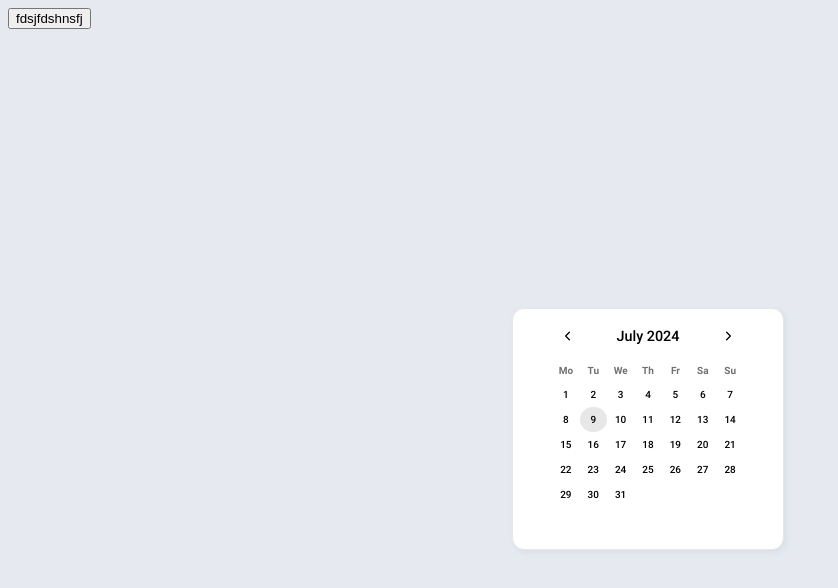
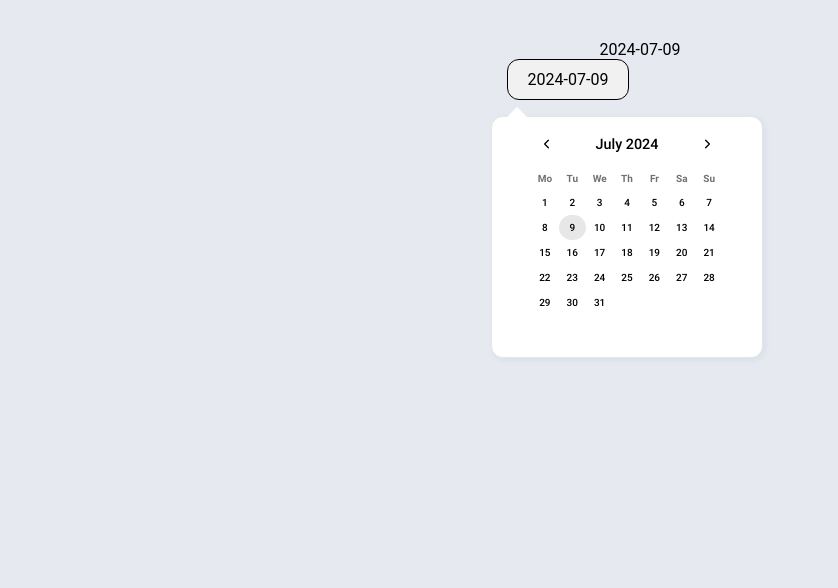
Before and after one commit to Mwiert/miniSpa, a Vue app: page /timebenders in a window 1280 px wide. Shown: the top 588 px of the page, without its empty margins (0-838 px from the left). Built offline with nearby package versions, Linux system fonts and the light colour scheme; a web font is replaced by a local one.

Commit message:
Merge branch 'main' of https://github.com/mwiert/minispa into TB-UI-DatePickerv2

```diff
--- a/src/components/UIDatePicker.vue
+++ b/src/components/UIDatePicker.vue
@@ -1,6 +1,7 @@
 <template>
     <div class="ui-date-picker-c">
-      <div type="button" class="ui-date-picker-wrapper">
+        <UIDateRangePicker :selectedDate="currentDate"></UIDateRangePicker>
+        <div class="ui-date-picker-wrapper">
         <div>
           <div class="calendar">
             <div class="header">
@@ -45,9 +46,13 @@
   <script lang="ts">
   import dayjs from 'dayjs'
   import date from '../interface/IUIDatePicker'
+  import UIDateRangePicker from './UIDateRangePicker.vue'
 
   export default {
     name: 'UIDatePicker',
+    components: {
+      UIDateRangePicker
+    },
     data() {
       return {
         weekdays: ['Mo', 'Tu', 'We', 'Th', 'Fr', 'Sa', 'Su'],
@@ -63,8 +68,8 @@
       }
     },
     props: {
-      yearRange: { type: Number, default: 1 },
-      initialDate: { type: String, default: dayjs().format('YYYY-MM-DD') },
+        yearRange: { type: Number, default: 1 },
+        initialDate: { type: String, default: dayjs().format('YYYY-MM-DD') },
 
     },
 
@@ -164,14 +169,8 @@
   @import '../assets/css/_fonts.scss';
 
   .ui-date-picker-c {
+    align-self: center;
 
-    position: absolute;
-    display: flex;
-    flex-direction: column;
-    justify-content: center;
-    align-items: center;
-    width: 100%;
-    height: 100%;
     .ui-date-picker-wrapper {
       background: #ffffff;
       box-shadow: 2px 2px 6px #5c75991a;
@@ -183,6 +182,19 @@
       display: flex;
       flex-direction: column;
       align-items: center;
+      position: relative;
+
+      &::before {
+        content: '';
+         position: absolute;
+          top: -10px;
+           left: 15px;
+            width: 0;
+             height: 0;
+             border-left: 10px solid transparent;
+              border-right: 10px solid transparent;
+               border-bottom: 10px solid #ffffff;
+  }
       .calendar {
         padding-top: 1.2rem;
         width: 100%;
--- a/src/components/UIDateRangePicker.vue
+++ b/src/components/UIDateRangePicker.vue
@@ -1,32 +1,54 @@
 <template>
     <div class="ui-date-range-picker-c">
-        <button @click="toggleCalendar()" class="button">fdsjfdshnsfj</button>
+        {{ selectedDate }}
+        <div class="button" @click="toggleCalendar">{{ closeCalendar ? "Aç" : selectedDate }}</div>
     </div>
 </template>
 
-<script>
+<script lang="ts">
+import dayjs from 'dayjs';
 
 export default {
     name: 'UIDateRangePicker',
+    props: {
+        selectedDate: { type: String, default: dayjs().format('YYYY-MM-DD') },
+    },
     data() {
         return {
             closeCalendar: false
-        }
+        };
     },
     methods: {
-        toggleCalendar(){
-            this.closeCalendar = !this.closeCalendar
-            console.log(this.closeCalendar)
-            this.$emit('closeCalendar', this.closeCalendar)
-        }
+        toggleCalendar() {
+            this.closeCalendar = !this.closeCalendar;
+            this.$emit('closeCalendar', this.closeCalendar);
+        },
     }
-}
+};
 </script>
 
 <style lang="scss" scoped>
+.ui-date-range-picker-c {
+    display: flex;
+    flex-direction: column;
+    justify-content: space-around;
+    align-self: center;
+    text-align: center;
+    padding: 1rem;
 
-.ui-date-picker-c {
-    padding: 410px;
+    .button {
+        border: 1px solid black;
+        background: #f1f1f1;
+        color: black !important;
+        width: 100px;
+        color: white;
+        text-align: center;
+        text-decoration: none;
+        font-size: 16px;
+        margin-right: 9rem;
+        padding: 10px;
+        cursor: pointer;
+        border-radius: 12px;
+    }
 }
-
 </style>
--- a/src/pages/TimeBenders.vue
+++ b/src/pages/TimeBenders.vue
@@ -1,25 +1,22 @@
 <template>
     <div class="time-benders-c">
-        <UIDateRangePicker @closeCalendar="handleCalendar"/>
-        <UIDatePicker :yearRange="4" :initialDate="selectedDate" @dateSelected="handleDateSelected" v-show="closeCalendar"/>
-    </div>
+        <UIDatePicker :yearRange="4" :initialDate="selectedDate" @dateSelected="handleDateSelected"/>
+
+</div>
 </template>
 
 <script lang="ts">
 import UIDatePicker from '../components/UIDatePicker.vue';
-import UIDateRangePicker from '../components/UIDateRangePicker.vue';
 import dayjs from 'dayjs';
 export default {
 
     name: 'TimeBenders',
     components: {
         UIDatePicker,
-        UIDateRangePicker,
     },
     data() {
         return {
             selectedDate: dayjs().format('YYYY-MM-DD'),
-            closeCalendar: true
 
         }
     },
@@ -29,10 +26,7 @@ export default {
             this.selectedDate = firstDate;
             console.log("Selected Date: ", firstDate)
         },
-        handleCalendar(isCalenderClosed: Boolean){
-            this.closeCalendar = isCalenderClosed
-            console.log("Calendar Closed: ", isCalenderClosed)
-        }
+
     }
 
 
@@ -44,6 +38,14 @@ export default {
 <style lang="scss" scoped>
 .time-benders-c{
 
+  display: flex;
+  flex-direction: column;
+  justify-content: space-around;
+  justify-self: center;
+  text-align: center;
+  padding: 1rem;
+  width: 100%;
+  height: 100%;
 
 }
 
```
